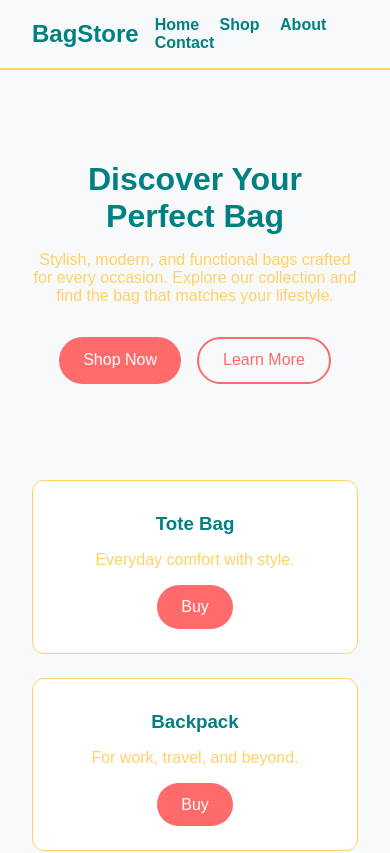
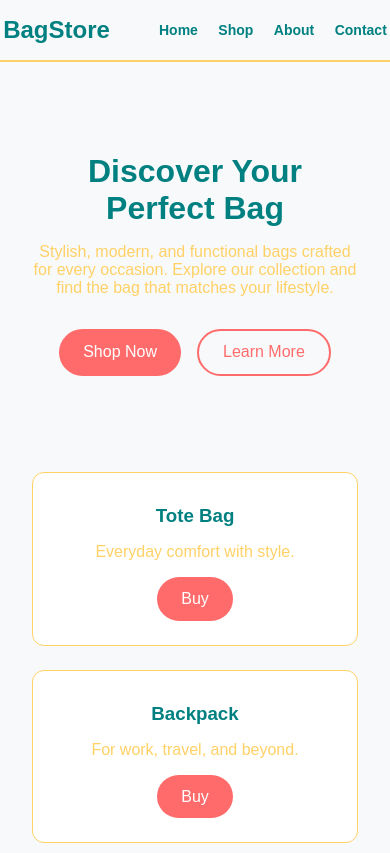
Before and after one commit to DanishSayyad/Theme-Preview, a plain HTML site: page index.html in a window 390 px wide. Shown: the top 853 px of the page. Drawn offline with Linux system fonts and the light colour scheme.

Commit message:
Media Query.

```diff
--- a/style.css
+++ b/style.css
@@ -152,3 +152,13 @@ footer {
     color: #fff;
     cursor: pointer;
 }
+
+@media (max-width: 768px) {
+  header nav a {
+    font-size: 14px;
+    padding: 6px 0;
+  }
+  header {
+    padding: 1rem 0.2rem;
+  }
+}
```
